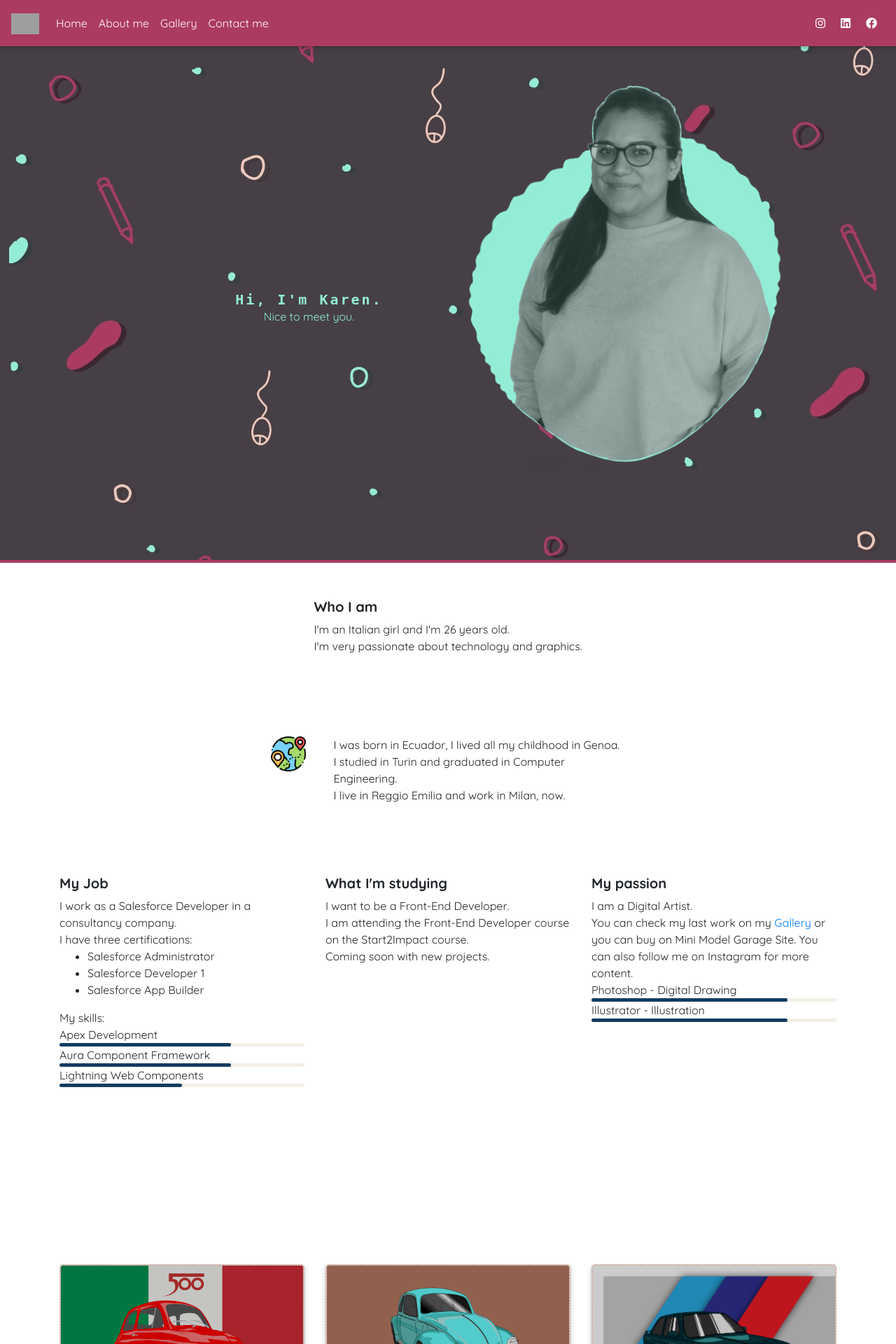
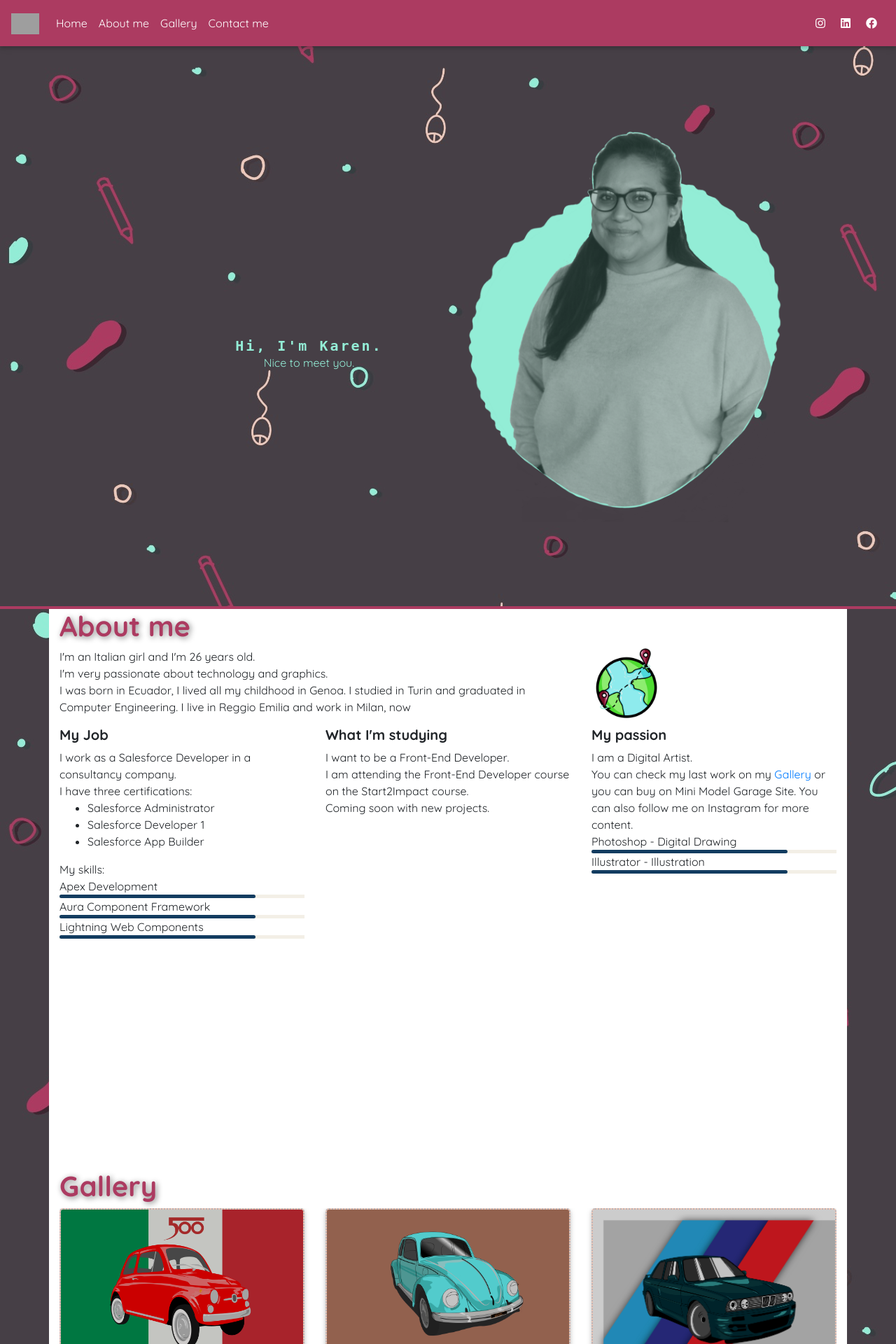
Before and after one commit to kalissette/personal-website, a PHP site: page / in a window 1280 px wide. Shown: the top 1920 px of the page at 70% size. Run offline with PHP 8.4, Linux system fonts and the light colour scheme; some libraries are stand-ins or nearby versions; some web fonts are replaced; grey boxes are pictures that could not be loaded.

Commit message:
new images, edit navbar

```diff
--- a/home-page.html
+++ b/home-page.html
@@ -16,7 +16,7 @@
 <body>
   <div id="home">
     <!-- MENU -->
-    <nav class="navbar fixed-top navbar-expand-lg navbar-dark scrolling-navbar">
+    <nav class="navbar navbar-expand-lg navbar-dark scrolling-navbar">
       <a class="navbar-brand" href="#">
         <img src="https://media3.giphy.com/media/Y0h63t3ppvWngprbzG/source.gif" height="30" alt="mdb logo">
       </a>
@@ -80,20 +80,18 @@
         <!-- ABOUT ME -->
         <section id="about-me">
           <div class="container d-flex">
+            <h1>About me</h1>
             <div class="row">
-              <div class="col-md-12 col-xs-12">
-                <h5>Who I am</h5>
+              <div class="col-md-8 col-xs-12">
                 <p>I'm an Italian girl and I'm 26 years old. <br />
-                  I'm very passionate about technology and graphics. </p>
+                  I'm very passionate about technology and graphics. <br/>
+                  I was born in Ecuador, I lived all my childhood in Genoa. I studied in Turin and graduated in Computer Engineering.
+                  I live in Reggio Emilia and work in Milan, now
+                </p>
               </div>
-            </div>
-            <div class="row">
-              <div class="col-md-2 col-xs-2">
-                <img height="50" src="images/earth-globe.png ">
+              <div class="col-md-2 col-xs-12">
+                  <img height="100" src="images/World.png ">
               </div>
-              <div class="col-md-10 col-xs-10">I was born in Ecuador, I lived all my childhood in Genoa. <br/>
-                I studied in Turin and graduated in Computer Engineering. <br/>
-                I live in Reggio Emilia and work in Milan, now.</div>
             </div>
             <div class="row">
               <div class="col-md-4 col-xs-12 box">
@@ -109,15 +107,15 @@
                   My skills:<br/>
                   <span>Apex Development</span>
                   <div class="meter">
-                    <span style="width:70%;"><span class="progress"></span></span>
+                    <span style="width:80%;"><span class="progress"></span></span>
                   </div>
                   <span>Aura Component Framework</span>
                   <div class="meter">
-                    <span style="width:70%;"><span class="progress"></span></span>
+                    <span style="width:80%;"><span class="progress"></span></span>
                   </div>
                   <span>Lightning Web Components</span>
                   <div class="meter">
-                    <span style="width:50%;"><span class="progress"></span></span>
+                    <span style="width:80%;"><span class="progress"></span></span>
                   </div>
                 </div>
               </div>
@@ -152,7 +150,7 @@
   <!-- GAllERY -->
   <div id="gallery">
     <div class="container d-flex">
-
+      <h1>Gallery</h1>
       <div id="multi-item-example" class="carousel slide carousel-multi-item justify-content-center align-self-center"
         data-ride="carousel">
         <div class="carousel-inner" role="listbox">
--- a/style.css
+++ b/style.css
@@ -34,6 +34,13 @@
   }
 
 }
+
+body {
+  background-image: url('images/Background.jpg');
+  background-repeat: no-repeat;
+  background-attachment: fixed;
+}
+
 #home-section {
   display: flex;
   align-items:center;
@@ -54,6 +61,12 @@
   display: flex;
   flex-direction: column;
   color: #93EDD6;
+}
+
+h1{
+  font-weight: 800;
+  text-shadow: 2px 2px 8px grey;
+  color: #AC3B61;
 }
 
 .flex-center{
@@ -125,11 +138,11 @@
 }
 #about-me  .container, #gallery .container, #contact-me .container{
   height:100vh;
-  align-items:center;
-  justify-content:space-around;
+
   flex-direction: column;
+  background-color: white;
 }
 
-#contact-me, #home-section{
-  background-image: url('images/Background.jpg');
+#about-me, #gallery{
+
 }
```
Also changed, not shown: images/Camihawke.jpg (added), images/Donna.jpg (added), images/World.png (added).
